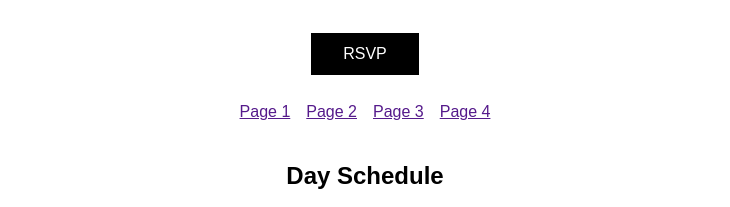
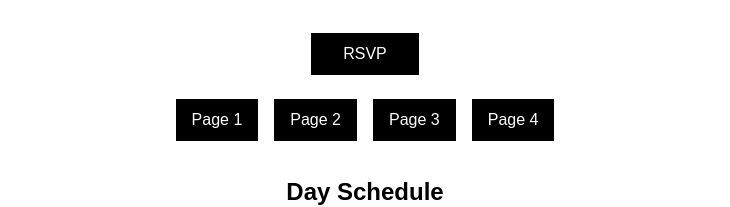
Before and after one commit to afyusya/mattafra.github.io, a plain HTML site: page index.html in a window 1280 px wide. Shown: the part 1140-1347 px from the top of the page, without its empty margins (275-1005 px from the left). Drawn offline with Linux system fonts and the light colour scheme.

Commit message:
Update style.css

```diff
--- a/style.css
+++ b/style.css
@@ -69,6 +69,17 @@ body {
   cursor: pointer;
 }
 
+.menu-bar a {
+  background: #000;
+  color: #fff;
+  padding: 0.5rem 1rem;
+  text-decoration: none;
+  border: none;
+  cursor: pointer;
+  display: inline-block;
+  text-align: center;
+}
+
 .schedule {
   max-width: 700px;
   margin: 2rem auto;
```
